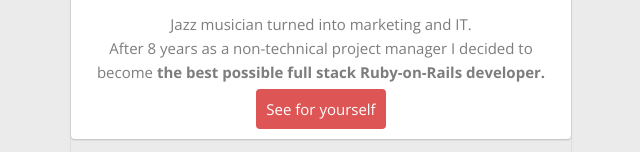
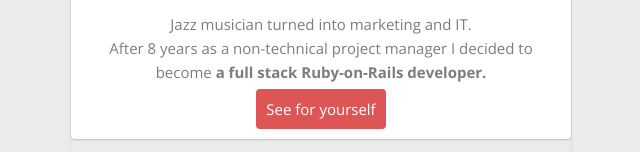
Before and after one commit to kevinambrogi1/profile, a plain HTML site: page index.html in a window 1280 px wide. Shown: the part 247-399 px from the top of the page, without its empty margins (319-959 px from the left). Drawn offline with nearby package versions, Linux system fonts and the light colour scheme.

```diff
--- a/index.html
+++ b/index.html
@@ -19,7 +19,7 @@
       <img src="https://media.licdn.com/mpr/mpr/shrinknp_200_200/p/2/000/1e6/3fc/14ed965.jpg" alt="Picture Kevin" class="rounded_img">
       <h1>Kevin Ambrogi</h1>
       <h2>Ruby Developer Wannabe @ Le Wagon</h2>
-      <p>Jazz musician turned into marketing and IT. <br> After 8 years as a non-technical project manager I decided to become <strong>the best possible full stack Ruby-on-Rails developer.</strong></p>
+      <p>Jazz musician turned into marketing and IT. <br> After 8 years as a non-technical project manager I decided to become <strong>a full stack Ruby-on-Rails developer.</strong></p>
       <a href="http://lewagon.com" class="btn-red">See for yourself</a>
     </div>
 
```
